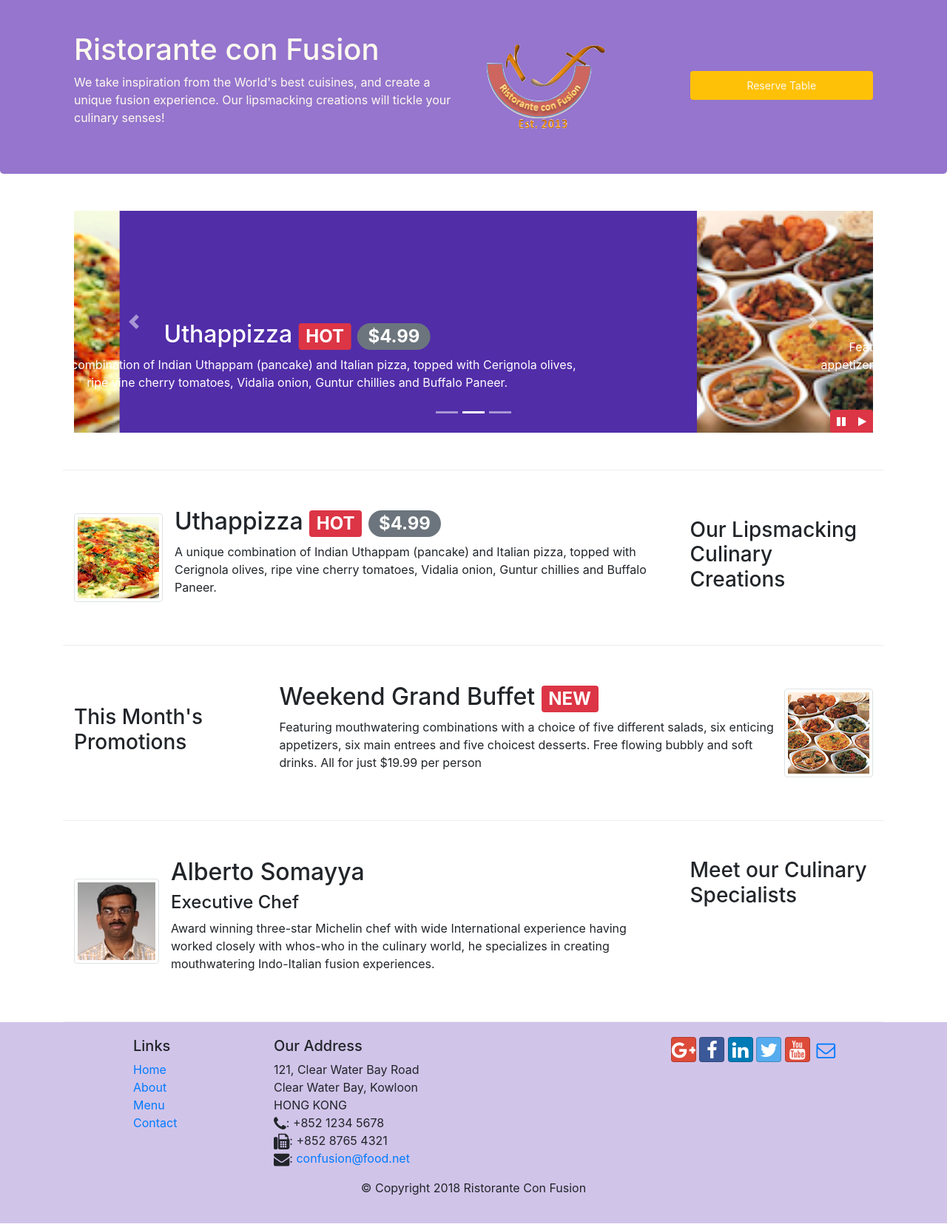
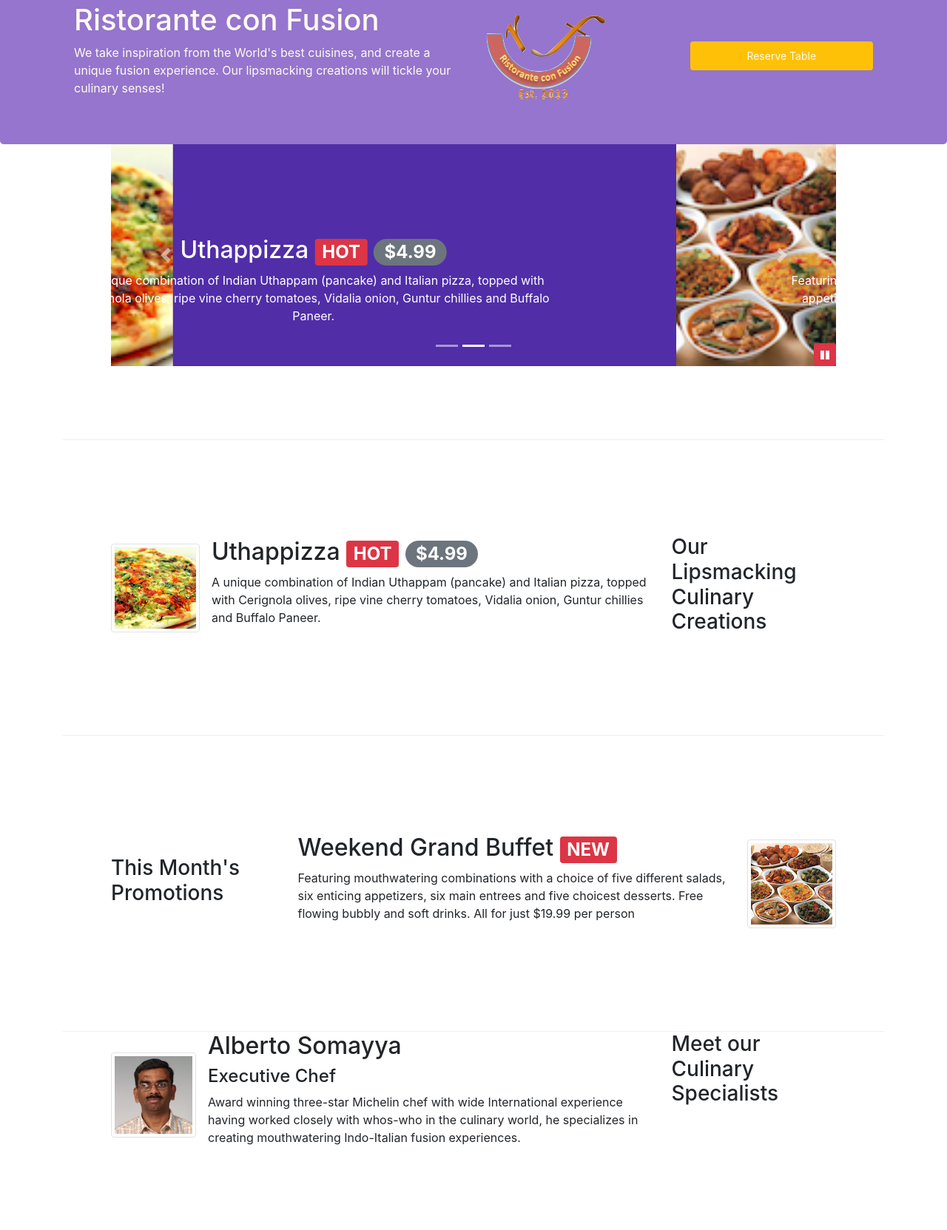
Before and after one commit to ialphha/Bootstrap, a website: page index.html in a window 1280 px wide. Shown: the part 77-1740 px from the top of the page at 74% size. Drawn offline with nearby package versions, Linux system fonts and the light colour scheme.

Commit message:
Using less and converting to the css file

```diff
--- /dev/null
+++ b/css/style-old.css
@@ -0,0 +1,65 @@
+.row-header{
+    margin:0px auto;
+    padding:0px auto;
+}
+
+.row-content{
+    margin:0px auto;
+    padding: 50px 0px 50px 0px;
+    border-bottom:1px ridge;
+
+
+}
+
+.jumbotron{
+    padding:70px 30px 10px 30px;
+    margin: 0px auto;
+    background:#9575cd;
+    color: floralwhite;
+}
+.address{
+    font-size: 80%;
+    margin:0px auto;
+    color:#0f0f0f;
+}
+.footer{
+    background-color: #D1c4e9;
+    margin:0px auto;
+    padding: 20px 0px 20px 0px;
+}
+
+body{
+    padding:50px 0px 0px 0px;
+    z-index:0;
+}
+.navbar-dark{
+    background-color: #512DA8;
+}
+
+.tab-content{
+    border-left:1px #ddd;
+    border-right: 1px solid #ddd;
+    border-bottom: 1px solid #ddd;
+    padding: 10px;
+}
+
+.carousel{
+    background: #512DA8;
+}
+.carousel-item {
+    height: 300px;
+  }
+
+  .carousel-item img {
+      position: absolute;
+      top: 0;
+      left: 0;
+      min-height: 300px;
+  }
+  /* modification of style in id */
+  #carouselButton{
+      right:0px;
+      position: absolute;
+      bottom: 0px;
+      z-index: 1;
+  }
--- /dev/null
+++ b/css/style.less
@@ -0,0 +1,84 @@
+@lt-gray:#ddd;
+@background-dark: #512da8;
+@background-light: #9575CD;
+@background-pale: #D1C4E9;
+
+
+//height variables
+@carousel-item-height: 300px;
+
+//mixin:
+.zero-margin(@pad-up-dn: 0px,@pad-left-right:0px){
+    margin: 0px auto;
+    padding: @pad-left-right@pad-up-dn;
+}
+
+
+.row-header{
+    .zero-margin();// use of mixin "zero-margin"
+}
+
+.row-content {
+    .zero-margin(50px,0px);
+    border-bottom: 1px ridge;
+    min-height:400px;
+}
+
+.footer{
+    background-color: @background-pale;
+    .zero-margin(20px, 0px);
+}
+
+.jumbotron {
+    .zero-margin(70px,30px);
+    background: @background-light ;
+    color:floralwhite;
+}
+
+address{
+    font-size:80%;
+    margin:0px;
+    color:#0f0f0f;
+}
+
+body{
+    padding:50px 0px 0px 0px;
+    z-index:0;
+}
+
+.navbar-dark {
+     background-color: @background-dark;
+}
+
+.tab-content {
+    border-left: 1px solid @lt-gray;
+    border-right: 1px solid @lt-gray;
+    border-bottom: 1px solid @lt-gray;
+    padding: 10px;
+}
+
+// nesing of classes in Less
+.carousel {
+    background:@background-dark;
+
+    .carousel-item {
+        height: @carousel-item-height;
+        img {
+            position: absolute;
+            top: 0;
+            left: 0;
+            min-height: 300px;
+        }
+    }
+}
+
+#carouselButton {
+    right:0px;
+    position: absolute;
+    bottom: 0px;
+    z-index: 1;
+}
+
+// to install less package to convert less file to css use:
+//    npm install -g less@2.7.2
+//   lessc styles.less styles.css
--- a/index.html
+++ b/index.html
@@ -195,15 +195,9 @@
                             <span class="carousel-control-next-icon"></span>
                         </a>
                         <!-- inserting buttons for play and pause using bootstrap and jQuery -->
-                        <div class="btn-group" id="carouselButton">
-                            <button class="btn btn-danger btn-sm" id="carousel-pause">
-                                <span class="fa fa-pause"></span>
+                            <button class="btn btn-danger btn-sm" id="carouselButton">
+                                <span id="carousel-button-icon"class="fa fa-pause"></span>
                             </button>
-                            <button class="btn btn-danger btn-sm" id="carousel-play">
-                                <span class="fa fa-play"></span>
-                            </button>
-
-                        </div>
                     </div>
                 </div>
             </div>
@@ -320,12 +314,19 @@
 <script>
     $(document).ready(function(){
         $('#mycarousel').carousel({interval:2000});
-        $('#carousel-pause').click(function(){
-            $('mycarousel').carousel('pause');
-        });
-        $('#carousel-play').click(function(){
-            $('#mycarousel').carousel('cycle');
-        });
+        $("#carouselButton").click(function(){
+                if ($("#carouselButton").children("span").hasClass('fa-pause')) {
+                    $("#mycarousel").carousel('pause');
+                    $("#carouselButton").children("span").removeClass('fa-pause');
+                    $("#carouselButton").children("span").addClass('fa-play');
+                }
+                else if ($("#carouselButton").children("span").hasClass('fa-play')){
+                    $("#mycarousel").carousel('cycle');
+                    $("#carouselButton").children("span").removeClass('fa-play');
+                    $("#carouselButton").children("span").addClass('fa-pause');
+                }
+            });
+
     });
 </script>
 <!-- script tag to invoke the tooltip -->
```
Also changed, not shown: css/style.css.
